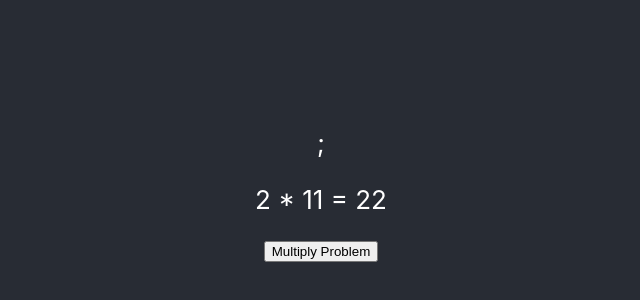
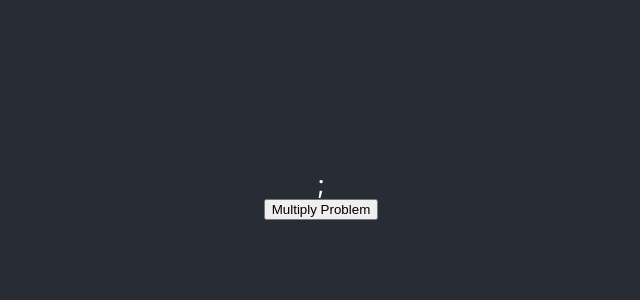
Before and after one commit to MVallery/mathfactmaster, a React (Create React App) app: page / in a window 1280 px wide. Shown: the part 206-506 px from the top of the page, without its empty margins (319-959 px from the left). Built offline with nearby package versions, Linux system fonts and the light colour scheme.

Commit message:
multiply button2

```diff
--- a/src/App.js
+++ b/src/App.js
@@ -17,15 +17,15 @@ function App() {
   const handleClick = () => {
     setRandomVar(randomVar + 1);
     setMultiplyButtonClicked(true);
-    console.log((setMultiplyButtonClicked))
+    console.log("Button is clicked")
   }
   return (
 <div>
       <header className="App-header">
-        {multiplyButtonClicked === true ? prob === "Multiply" : null};
+        {multiplyButtonClicked === true ? prob = "Multiply" : null};
 
 
-        <Problems probType={"Multiply"} randomFunction={() => {console.log("This is the button for multiplying");}}/>
+        <Problems probType={prob} randomFunction={() => {console.log("This is the button for multiplying");}}/>
         <button onClick= {() => {handleClick();}}>Multiply Problem</button>
 
 
```
